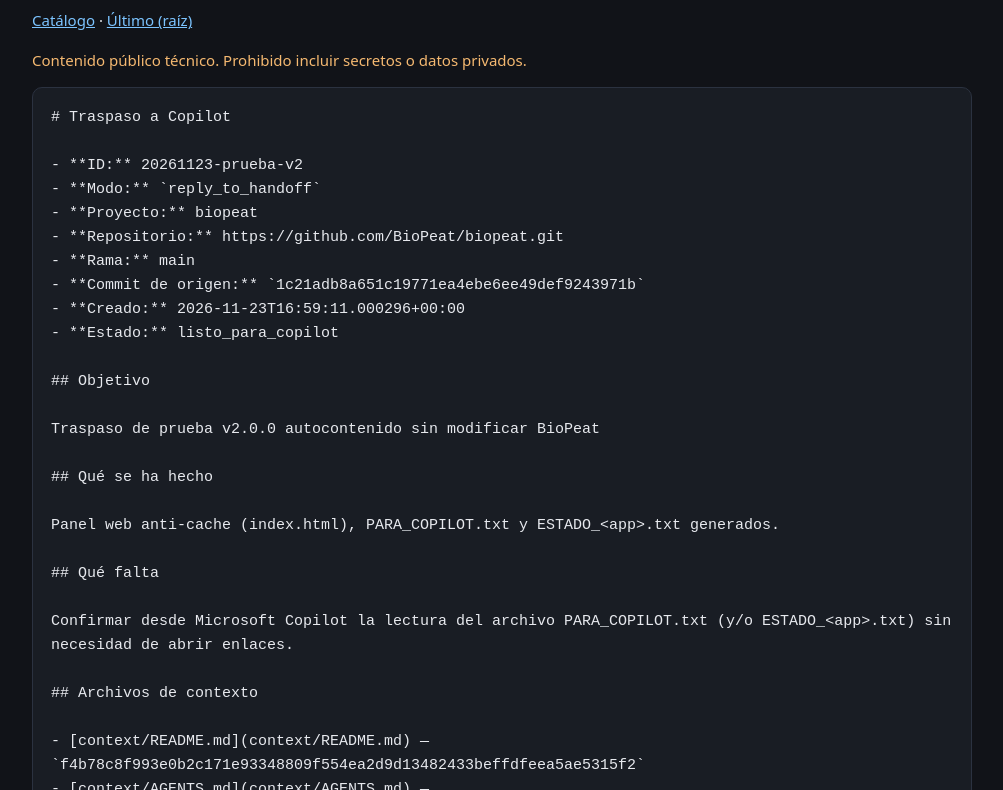
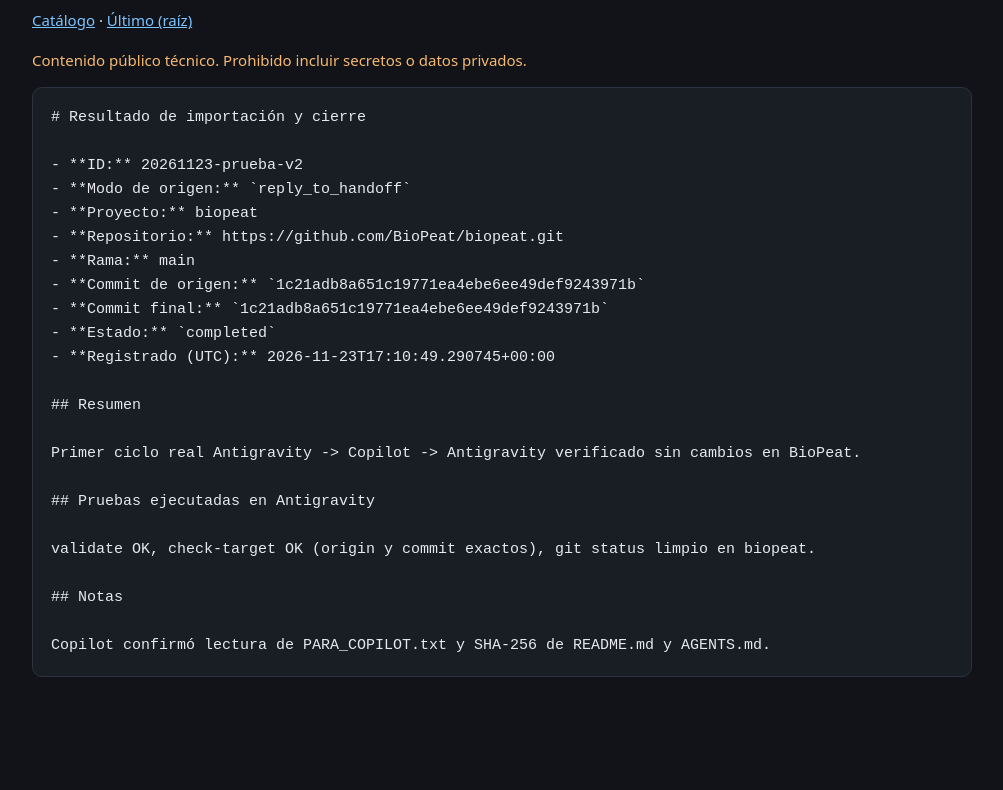
Before and after one commit to BioPeat/puente-ia, a plain HTML site: page docs/ultimo.html in a window 1280 px wide. Shown: the part 92-882 px from the top of the page, without its empty margins (138-1141 px from the left). After the commit the page ends 801 px from the top, so only its background shows below. Drawn offline with Linux system fonts and the light colour scheme.

Commit message:
chore: cerrar prueba real 20261123-prueba-v2

```diff
--- a/docs/ultimo.html
+++ b/docs/ultimo.html
@@ -1,44 +1,24 @@
-<!doctype html><html lang='es'><head><meta charset='utf-8'><meta name='viewport' content='width=device-width,initial-scale=1'><meta name='robots' content='noindex,nofollow'><title>Último traspaso (20261123-prueba-v2)</title><style>body{font:15px/1.6 system-ui,sans-serif;max-width:940px;margin:32px auto;padding:0 20px;background:#111318;color:#e7e9ee}a{color:#7cc4ff}pre{white-space:pre-wrap;word-break:break-word;background:#191d24;padding:18px;border-radius:10px;border:1px solid #2b3240}table{border-collapse:collapse;width:100%;margin:12px 0}th,td{border:1px solid #2b3240;padding:8px 10px;text-align:left}.warn{color:#f5b971}</style></head><body><h1>Puente IA · Último traspaso (20261123-prueba-v2)</h1><nav style='margin-bottom:16px'><a href="../catalogo.html">Catálogo</a> · <a href="../ultimo.html">Último (raíz)</a></nav><p class='warn'>Contenido público técnico. Prohibido incluir secretos o datos privados.</p><pre># Traspaso a Copilot
+<!doctype html><html lang='es'><head><meta charset='utf-8'><meta name='viewport' content='width=device-width,initial-scale=1'><meta name='robots' content='noindex,nofollow'><title>Resultado 20261123-prueba-v2</title><style>body{font:15px/1.6 system-ui,sans-serif;max-width:940px;margin:32px auto;padding:0 20px;background:#111318;color:#e7e9ee}a{color:#7cc4ff}pre{white-space:pre-wrap;word-break:break-word;background:#191d24;padding:18px;border-radius:10px;border:1px solid #2b3240}table{border-collapse:collapse;width:100%;margin:12px 0}th,td{border:1px solid #2b3240;padding:8px 10px;text-align:left}.warn{color:#f5b971}</style></head><body><h1>Puente IA · Resultado 20261123-prueba-v2</h1><nav style='margin-bottom:16px'><a href="../catalogo.html">Catálogo</a> · <a href="../ultimo.html">Último (raíz)</a></nav><p class='warn'>Contenido público técnico. Prohibido incluir secretos o datos privados.</p><pre># Resultado de importación y cierre
 
 - **ID:** 20261123-prueba-v2
-- **Modo:** `reply_to_handoff`
+- **Modo de origen:** `reply_to_handoff`
 - **Proyecto:** biopeat
 - **Repositorio:** https://github.com/BioPeat/biopeat.git
 - **Rama:** main
 - **Commit de origen:** `1c21adb8a651c19771ea4ebe6ee49def9243971b`
-- **Creado:** 2026-11-23T16:59:11.000296+00:00
-- **Estado:** listo_para_copilot
+- **Commit final:** `1c21adb8a651c19771ea4ebe6ee49def9243971b`
+- **Estado:** `completed`
+- **Registrado (UTC):** 2026-11-23T17:10:49.290745+00:00
 
-## Objetivo
+## Resumen
 
-Traspaso de prueba v2.0.0 autocontenido sin modificar BioPeat
+Primer ciclo real Antigravity -&gt; Copilot -&gt; Antigravity verificado sin cambios en BioPeat.
 
-## Qué se ha hecho
+## Pruebas ejecutadas en Antigravity
 
-Panel web anti-cache (index.html), PARA_COPILOT.txt y ESTADO_&lt;app&gt;.txt generados.
+validate OK, check-target OK (origin y commit exactos), git status limpio en biopeat.
 
-## Qué falta
+## Notas
 
-Confirmar desde Microsoft Copilot la lectura del archivo PARA_COPILOT.txt (y/o ESTADO_&lt;app&gt;.txt) sin necesidad de abrir enlaces.
-
-## Archivos de contexto
-
-- [context/README.md](context/README.md) — `f4b78c8f993e0b2c171e93348809f554ea2d9d13482433beffdfeea5ae5315f2`
-- [context/AGENTS.md](context/AGENTS.md) — `9b91fb1b0d76d72974b47d62cb65f185bbff430b3bba858c8fbb14599c8defe4`
-
-## Pruebas ejecutadas y resultado
-
-self_test.py 30/30 superadas.
-
-## Decisiones y restricciones
-
-No modificar codigo de biopeat, Finanzas ni estadisticas en esta prueba inicial.
-
-## Pregunta concreta para Copilot
-
-Confirma el ID, proyecto, commit de origen y que recibiste tanto PARA_COPILOT_LEEME.md como los archivos completos con sus SHA-256.
-
-## Regla de entrega
-
-Responder con `COPILOT_A_ANTIGRAVITY_20261123-prueba-v2.zip` incluyendo `HANDOFF.json` (`protocol_version`: `1.1`, `direction`: `copilot_to_antigravity`, `origin_mode`: `reply_to_handoff`, `source_commit`: `1c21adb8a651c19771ea4ebe6ee49def9243971b`), `RESPUESTA.md`, `PRUEBAS.md` y, si hay cambios, `PATCH.diff` y `files/`.
+Copilot confirmó lectura de PARA_COPILOT.txt y SHA-256 de README.md y AGENTS.md.
 </pre></body></html>
```
Also changed, not shown: estado.json (+4 -4 lines), ultimo.html (+11 -31 lines), ultimo/PARA_COPILOT.txt, 3 other files.
